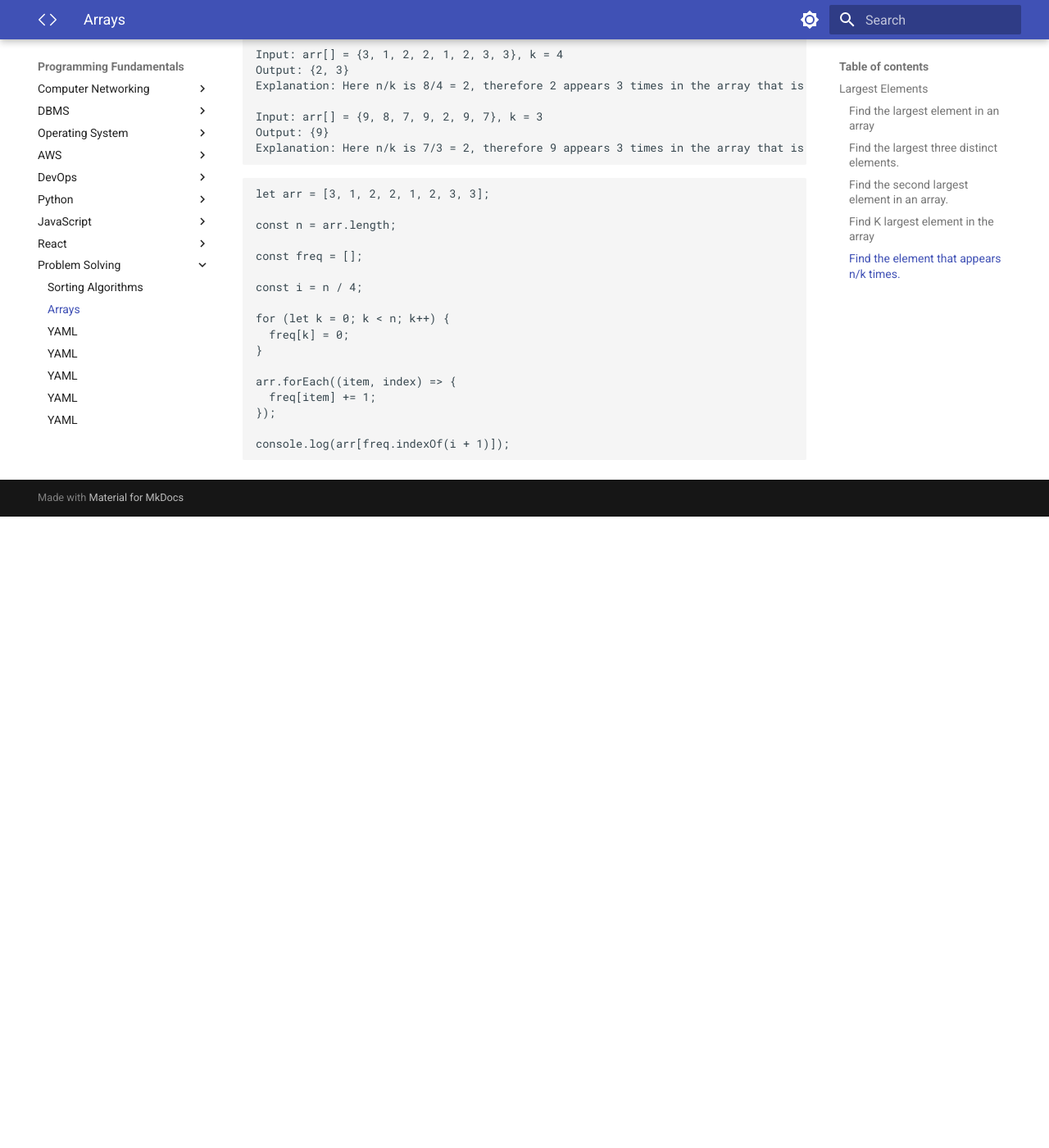
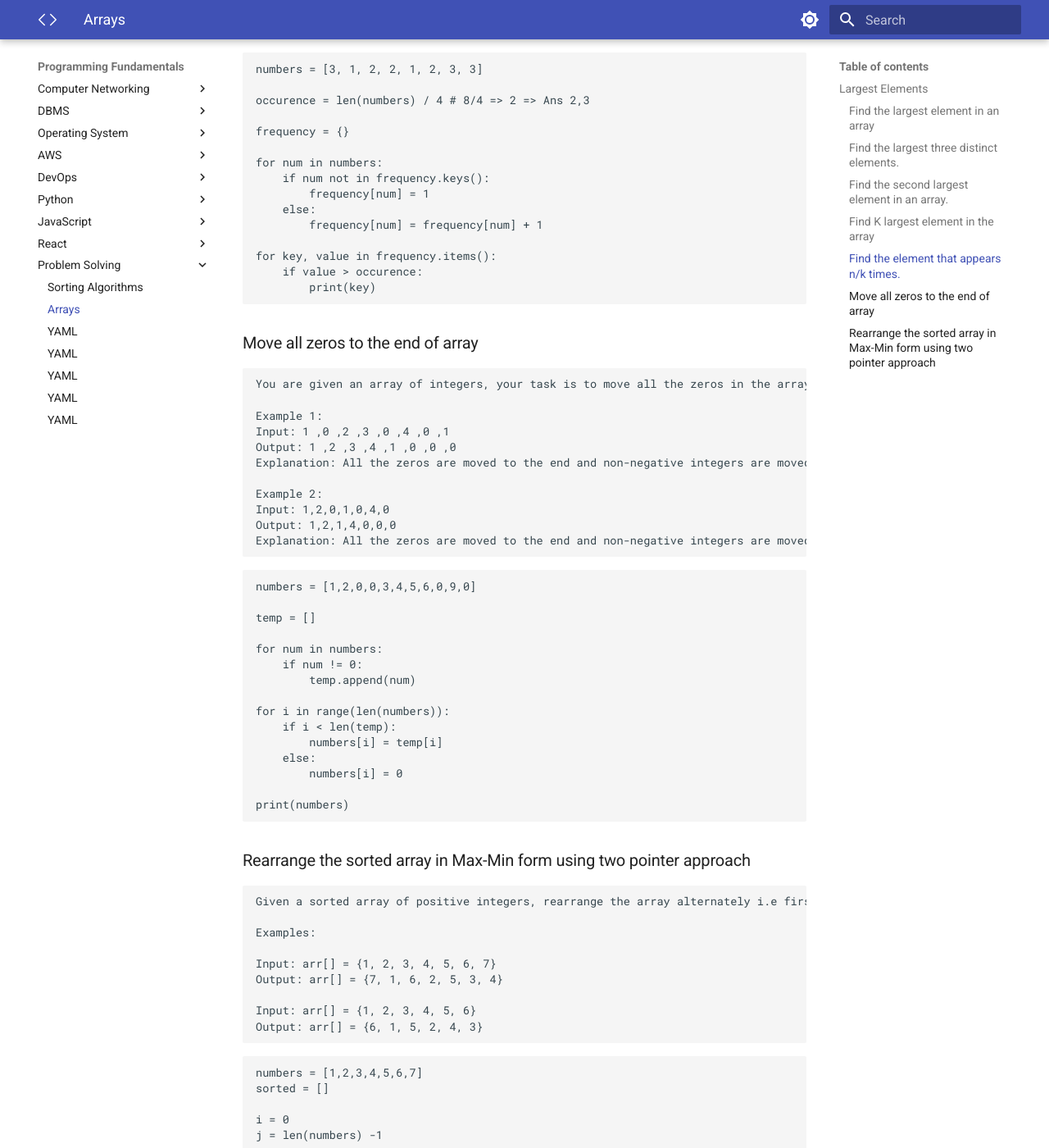
Before and after one commit to Prabin-Kumar-Baniya-NP/Programming-Fundamentals, an MkDocs documentation site: the page built from docs/ProblemSolving/Arrays.md, in a window 1280 px wide and 1400 px high, scrolled down 2193 px. Shown: the whole window at 82% size. Built offline with MkDocs 1.6.1 and Material for MkDocs 9.7.7, drawn with Linux system fonts in a browser that asks for light colours; before the commit the page ends 2823 px from its top, so only the background shows below that; some of the changed text lies outside the part shown.

Commit message:
Updated django linux deployment and added array questions

````diff
--- a/docs/ProblemSolving/Arrays.md
+++ b/docs/ProblemSolving/Arrays.md
@@ -12,18 +12,15 @@ Input: arr[] = {10, 4, 3, 50, 23, 90}
 Output: 90
 ```
 
-```js
-const arr = [10, 4, 3, 50, 23, 90];
+```py
+l = [1,6,3,4,5]
+largest = 0
 
-let largest = -1;
+for num in l:
+    if num > largest:
+        largest = num
 
-arr.forEach((item) => {
-  if (item > largest) {
-    largest = item;
-  }
-});
-
-console.log(largest);
+print(largest)
 ```
 
 ### Find the largest three distinct elements.
@@ -36,26 +33,23 @@ Input: arr[] = {10, 4, 3, 50, 23, 90}
 Output: 90, 50, 23
 ```
 
-```js
-const arr = [10, 4, 3, 50, 23, 90];
-var length = arr.length;
+```py
+l = [1,5,2,4,3,6]
 
-var first = (second = third = -1);
+first = second = third = -1
 
-arr.forEach((num) => {
-  if (num > first) {
-    third = second;
-    second = first;
-    first = num;
-  } else if (num > second) {
-    third = second;
-    second = num;
-  } else {
-    third = num;
-  }
-});
+for num in l:
+    if num > first:
+        third = second
+        second = first
+        first = num
+    elif num > second:
+        third = second
+        second = num
+    elif num > third:
+        third = num
 
-console.log(first, second, third);
+print(first, second, third)
 ```
 
 ### Find the second largest element in an array.
@@ -96,14 +90,12 @@ Input: arr[] = {10, 4, 3, 50, 23, 90}, k=3
 Output: 10
 ```
 
-```js
-let arr = [10, 4, 3, 50, 23, 90];
+```py
+l = [1,5,2,4,3,6]
 
-let k = 3;
-
-arr.sort((a, b) => a - b); // a-b for ascending, b-a for descending
-
-console.log(arr[k - 1]);
+l = sorted(l)
+k = 2
+print(l[len(l) - k])
 ```
 
 ### Find the element that appears n/k times.
@@ -120,22 +112,93 @@ Output: {9}
 Explanation: Here n/k is 7/3 = 2, therefore 9 appears 3 times in the array that is greater than 2.
 ```
 
-```js
-let arr = [3, 1, 2, 2, 1, 2, 3, 3];
+```py
+numbers = [3, 1, 2, 2, 1, 2, 3, 3]
 
-const n = arr.length;
+occurence = len(numbers) / 4 # 8/4 => 2 => Ans 2,3
 
-const freq = [];
+frequency = {}
 
-const i = n / 4;
+for num in numbers:
+    if num not in frequency.keys():
+        frequency[num] = 1
+    else:
+        frequency[num] = frequency[num] + 1
 
-for (let k = 0; k < n; k++) {
-  freq[k] = 0;
-}
+for key, value in frequency.items():
+    if value > occurence:
+        print(key)
+```
 
-arr.forEach((item, index) => {
-  freq[item] += 1;
-});
+### Move all zeros to the end of array
 
-console.log(arr[freq.indexOf(i + 1)]);
 ```
+You are given an array of integers, your task is to move all the zeros in the array to the end of the array and move non-negative integers to the front by maintaining their order.
+
+Example 1:
+Input: 1 ,0 ,2 ,3 ,0 ,4 ,0 ,1
+Output: 1 ,2 ,3 ,4 ,1 ,0 ,0 ,0
+Explanation: All the zeros are moved to the end and non-negative integers are moved to front by maintaining order
+
+Example 2:
+Input: 1,2,0,1,0,4,0
+Output: 1,2,1,4,0,0,0
+Explanation: All the zeros are moved to the end and non-negative integers are moved to front by maintaining order
+```
+
+```py
+numbers = [1,2,0,0,3,4,5,6,0,9,0]
+
+temp = []
+
+for num in numbers:
+    if num != 0:
+        temp.append(num)
+
+for i in range(len(numbers)):
+    if i < len(temp):
+        numbers[i] = temp[i]
+    else:
+        numbers[i] = 0
+
+print(numbers)
+```
+
+### Rearrange the sorted array in Max-Min form using two pointer approach
+```
+Given a sorted array of positive integers, rearrange the array alternately i.e first element should be a maximum value, at second position minimum value, at third position second max, at fourth position second min, and so on.
+
+Examples:
+
+Input: arr[] = {1, 2, 3, 4, 5, 6, 7}
+Output: arr[] = {7, 1, 6, 2, 5, 3, 4}
+
+Input: arr[] = {1, 2, 3, 4, 5, 6}
+Output: arr[] = {6, 1, 5, 2, 4, 3}
+```
+
+```py
+numbers = [1,2,3,4,5,6,7]
+sorted = []
+
+i = 0
+j = len(numbers) -1
+
+while(i<=j):
+    if i == j:
+        sorted.append(numbers[i])
+    elif numbers[i] > numbers[j]:
+        sorted.append(numbers[i])
+        sorted.append(numbers[j])
+    else:
+        sorted.append(numbers[j])
+        sorted.append(numbers[i])
+    i += 1
+    j -= 1
+
+print(sorted)
+```
+```
+Time Complexity: O(n)
+Space Complexity: O(n)
+```
````
Also changed, not shown: docs/DevOps/Deployment/django-linux-deploy.md (+56 -0 lines), 1 other file.
